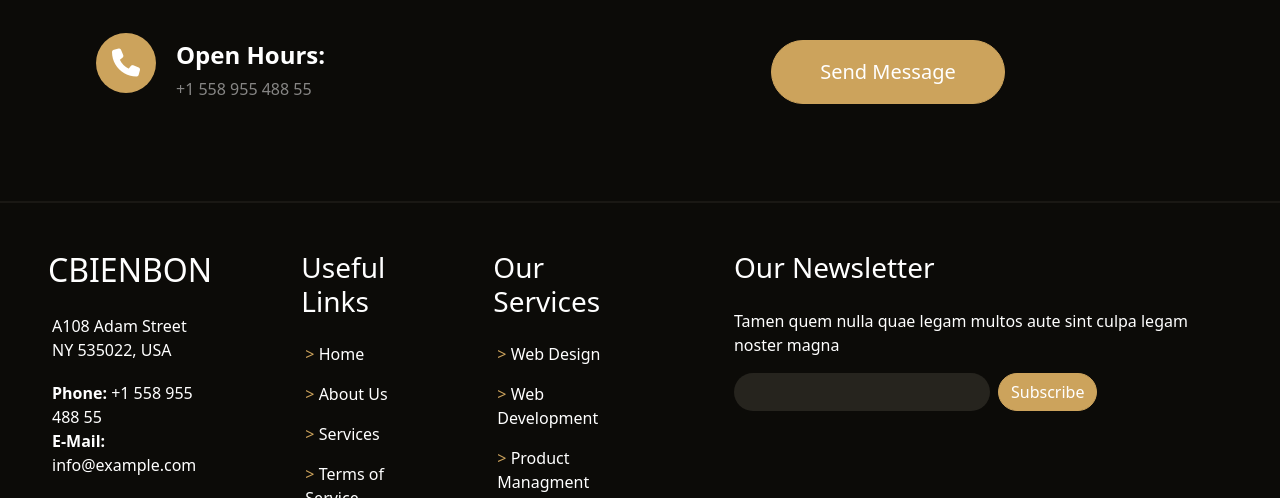
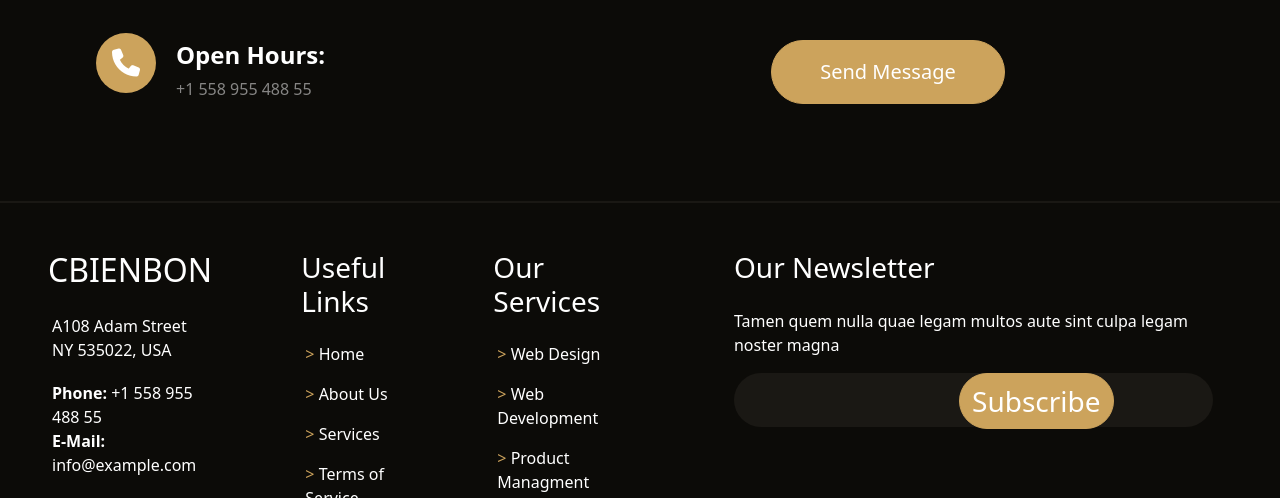
Before and after one commit to ME0WGE/SASS-Final, a website: page index.html in a window 1280 px wide. Shown: the part 7352-7850 px from the top of the page. Drawn offline with nearby package versions, Linux system fonts and the light colour scheme.

Commit message:
adjust newsletter btn

```diff
--- a/index.html
+++ b/index.html
@@ -926,18 +926,17 @@
                 Tamen quem nulla quae legam multos aute sint culpa legam noster
                 magna
               </p>
-              <div class="d-flex flex-column flex-sm-row w-100 gap-2">
+              <div class="d-flex flex-column flex-sm-row w-100 gap-2 ">
                 <label for="newsletter1" class="visually-hidden"
                   >Email address</label
                 >
                 <input
                   id="newsletter1"
                   type="email"
-                  class="form-control border-0 rounded-pill"
-                  style="width: 20vw"
+                  class="form-control border-0 rounded-pill bg-secondary text-white fs-3"
                 />
                 <button
-                  class="btn btn-primary text-white rounded-pill"
+                  class="btn btn-primary text-white rounded-pill btn-subscribe fs-3"
                   type="button"
                 >
                   Subscribe
--- a/src/sass/partials/_base.scss
+++ b/src/sass/partials/_base.scss
@@ -140,6 +140,10 @@ header {
 |               SECTION 8                    |
 |--------------------------------------------|
 */
+.btn-subscribe {
+  position: absolute;
+  right: 13vw;
+}
 /*
 |--------------------------------------------|
 |                  FOOTER                    |
```
Also changed, not shown: public/styles/style.css, 1 other file.
